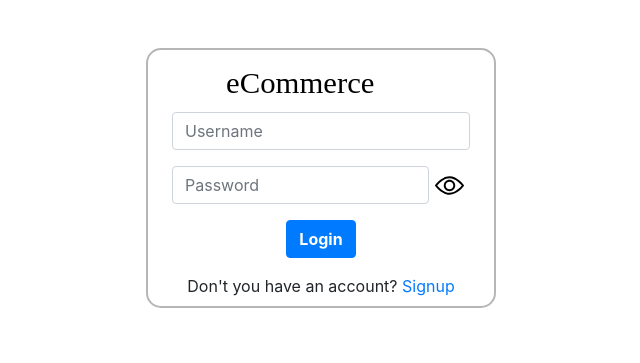
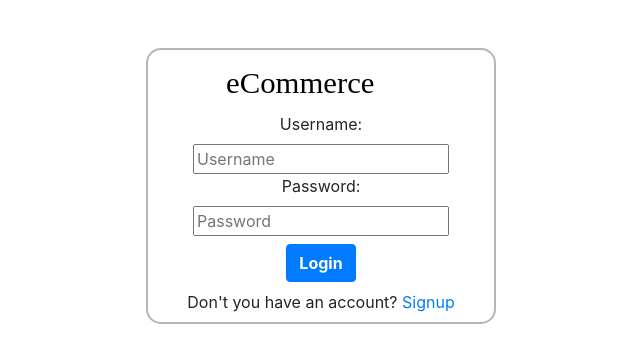
Before and after one commit to ToniIvars/Django-eCommerce, a Django app: page /auth/login in a window 1280 px wide. Shown: the top 363 px of the page, without its empty margins (319-959 px from the left). Run offline with Django 3.2, Linux system fonts and the light colour scheme; some libraries are stand-ins or nearby versions.

Commit message:
Login form done using django forms

```diff
--- /dev/null
+++ b/eCommerce/authentication/forms.py
@@ -0,0 +1,5 @@
+from django import forms
+
+class LoginForm(forms.Form):
+    username = forms.CharField(required=True, widget=forms.TextInput(attrs={'placeholder':'Username'}))
+    password = forms.CharField(required=True, widget=forms.PasswordInput(attrs={'placeholder':'Password'}))
--- a/eCommerce/authentication/views.py
+++ b/eCommerce/authentication/views.py
@@ -1,26 +1,34 @@
 from django.shortcuts import render, redirect
-from django.http import HttpResponse
 from django.contrib.auth import authenticate, login, logout
 from django.contrib import messages
 from django.contrib.auth.decorators import login_required
+from django.contrib.auth.models import User
+
+from .forms import LoginForm
 
 # Create your views here.
 def login_view(request):
     if request.method == 'POST':
-        username = request.POST['username']
-        password = request.POST['password']
+        form = LoginForm(request.POST)
 
-        user = authenticate(request, username=username, password=password)
-        if user is not None:
-            login(request, user)
-            return redirect('index')
-        else:
-            messages.error(request, 'The username or the password are incorrect.')
+        if form.is_valid():
+            username = form.cleaned_data['username']
+            password = form.cleaned_data['password']
+
+            user = authenticate(request, username=username, password=password)
+            if user is not None:
+                login(request, user)
+                return redirect('index')
+            else:
+                messages.error(request, 'The username or the password are incorrect.')
 
     elif request.user.is_authenticated:
         return redirect('index')
 
-    return render(request, 'authentication/login.html')
+    else:
+        form = LoginForm()
+
+    return render(request, 'authentication/login.html', {'form':form})
 
 @login_required
 def logout_view(request):
--- a/eCommerce/templates/authentication/login.html
+++ b/eCommerce/templates/authentication/login.html
@@ -4,7 +4,7 @@
 {% block title %} Login {% endblock %}
 
 {% block content %}
-<form action="" method="post"> {% csrf_token %}
+<!-- <form action="" method="post"> {% csrf_token %}
     <div class="form-group d-flex justify-content-center">
         <input type="text" name="username" placeholder="Username" class="form-control" required>
     </div>
@@ -17,6 +17,12 @@
     </div>
 
     <div class="form-group d-flex justify-content-center">
+        <input class="btn btn-primary font-weight-bold" type="submit" value="Login">
+    </div>
+</form> -->
+<form action="" method="post"> {% csrf_token %}
+    {{form}}
+    <div class="text-center my-2">
         <input class="btn btn-primary font-weight-bold" type="submit" value="Login">
     </div>
 </form>
```
